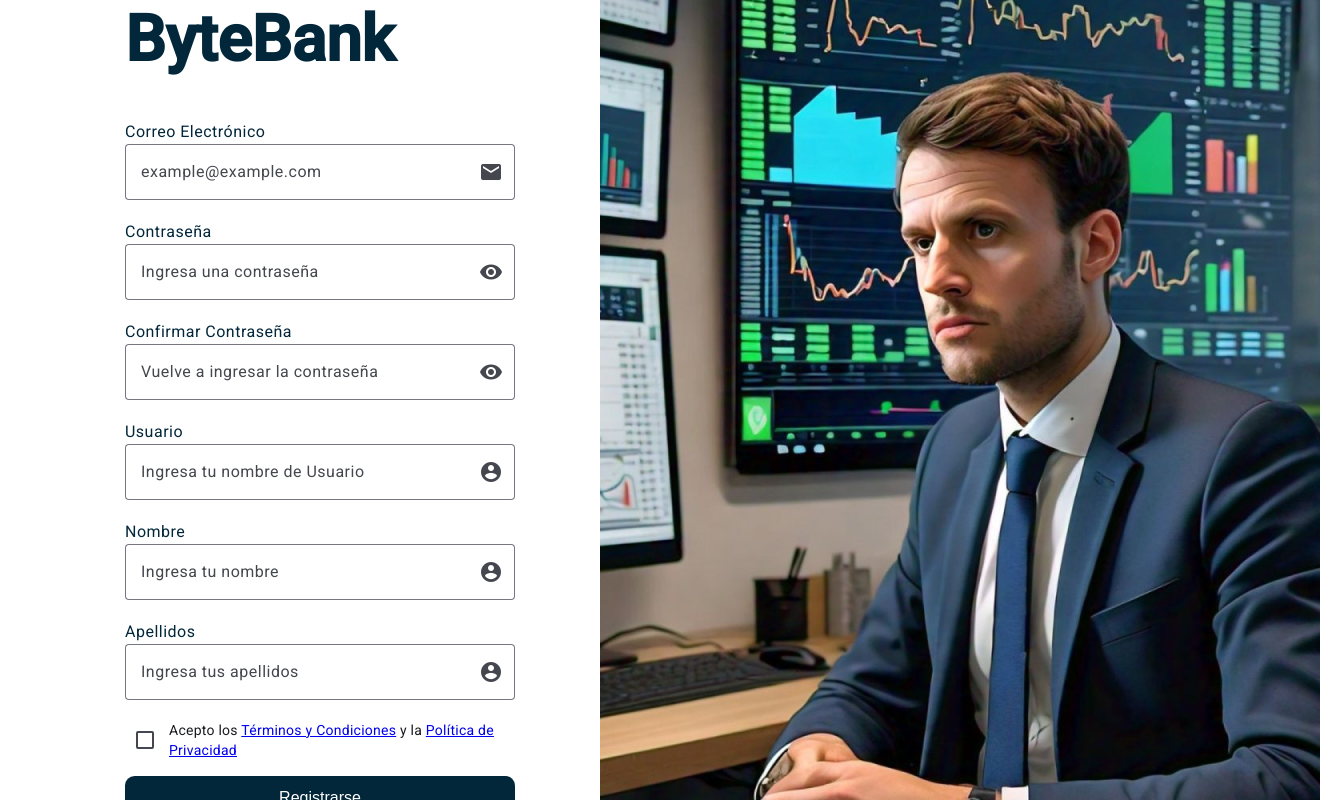
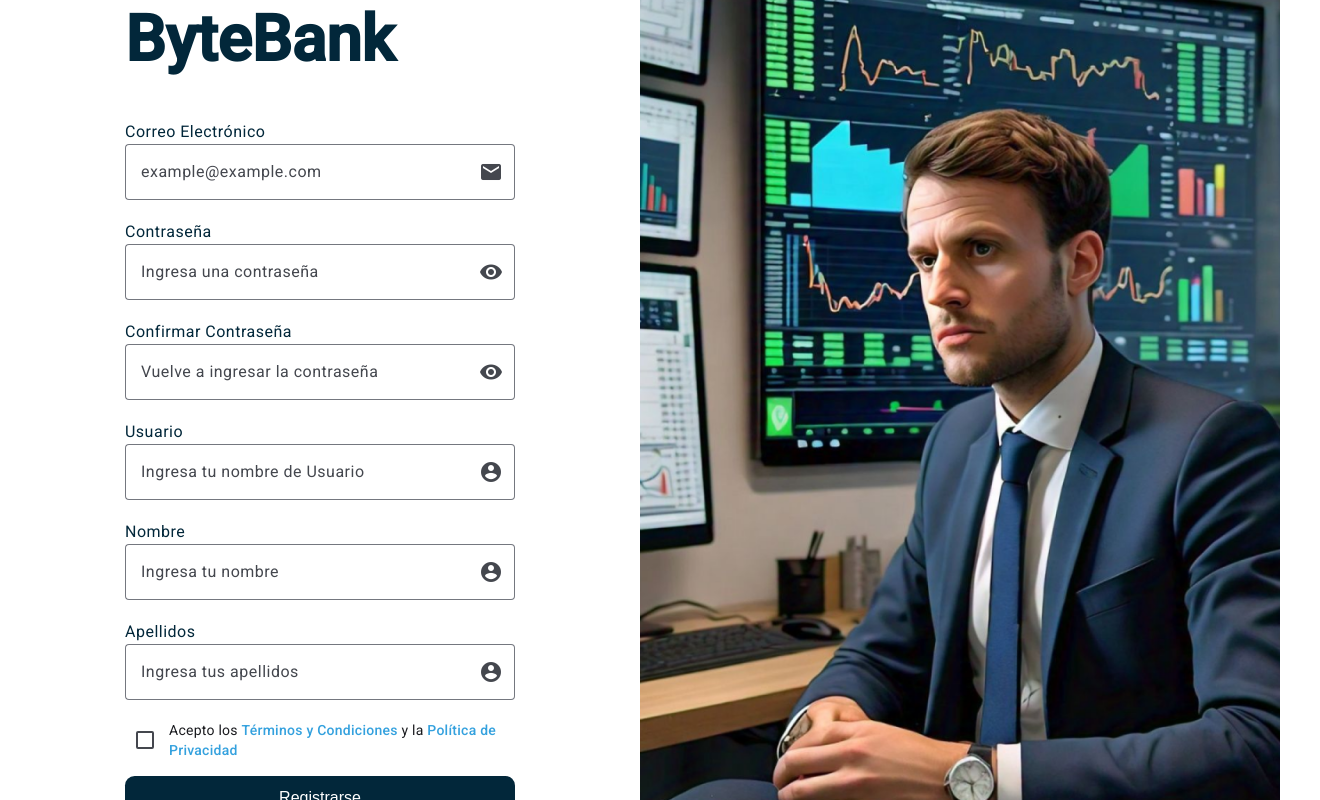
Before and after one commit to ProximaCreature/ByteBank-Frontend, an Angular app in the folder bytebank/: page /register in a window 1280 px wide. Shown: the top 800 px of the page, 1320 px wide, since content can reach past the window. Built offline with nearby package versions, Linux system fonts and the light colour scheme.

Commit message:
feat: enhance registration page styling with logo aspect ratio and terms conditions formatting

```diff
--- a/bytebank/src/app/views/pages/register/register.component.css
+++ b/bytebank/src/app/views/pages/register/register.component.css
@@ -37,6 +37,13 @@
   flex-flow: column nowrap;
 }
 
+.container-logo img {
+  height: 100%;
+  width: 100%;
+  aspect-ratio: 3 / 4;
+  object-fit: cover;
+}
+
 .header {
   width: 70%;
   max-width: 390px;
@@ -71,6 +78,11 @@
   background-color: var(--accent-color);
 }
 
+.terms-conditions {
+  color: var(--accent-color);
+  font-weight: 500;
+}
+
 @media (min-width: 1024px) {
   .container-sign-in,
   .container-logo {
@@ -91,3 +103,12 @@
     text-align: center;
   }
 }
+
+/* !Auxiliares */
+.non-selectable {
+  -webkit-user-select: none;
+  -moz-user-select: none;
+  -ms-user-select: none;
+  user-select: none;
+  pointer-events: auto;
+}
--- a/bytebank/src/app/views/pages/register/register.component.html
+++ b/bytebank/src/app/views/pages/register/register.component.html
@@ -87,7 +87,8 @@
         </div>
 
         <mat-checkbox formControlName="acceptTerms">
-          Acepto los <a href="#">Términos y Condiciones</a> y la <a href="#">Política de Privacidad</a>
+          Acepto los <span class="terms-conditions">Términos y Condiciones</span> y la <span
+            class="terms-conditions">Política de Privacidad</span>
         </mat-checkbox>
 
         <button type="submit" [disabled]="form.invalid" class="primary-button">Registrarse</button>
@@ -95,6 +96,6 @@
     </div>
   </div>
   <div class="container-logo">
-    <img src="images/register.webp" alt="Registrarse" class="non-selectable" draggable="false" />
+    <img src="images/register.webp" alt="Sign Up" class="non-selectable" draggable="false" />
   </div>
 </div>
```
